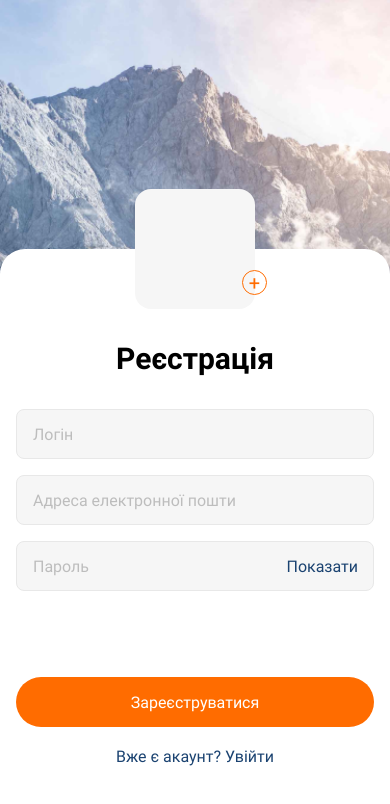
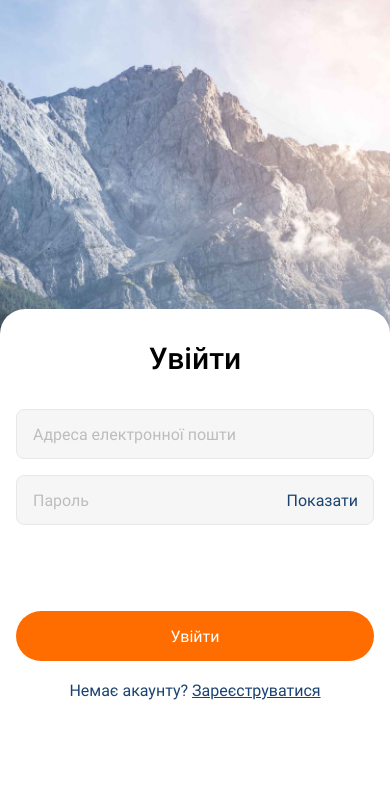
Before and after one commit to stdev33/got-react-native-hw01, a React Native app: screen / in a window 390 px wide. Shown: the top 804 px of the page. Built offline with nearby package versions, Linux system fonts and the light colour scheme.

Commit message:
hw 2. add LoginScreen and form event handlers

```diff
--- a/App.js
+++ b/App.js
@@ -1,7 +1,8 @@
 import { useFonts } from "expo-font";
 import { StatusBar } from "expo-status-bar";
 import { StyleSheet, Text, View } from "react-native";
-import RegistrationScreen from "./Screens/RegistrationScreen";
+// import RegistrationScreen from "./Screens/RegistrationScreen";
+import LoginScreen from "./Screens/LoginScreen";
 
 export default function App() {
   const [fontsLoaded] = useFonts({
@@ -16,7 +17,8 @@ export default function App() {
 
   return (
     <View style={styles.container}>
-      <RegistrationScreen />
+      {/* <RegistrationScreen /> */}
+      <LoginScreen />
       <StatusBar style="auto" />
     </View>
   );
--- a/Screens/LoginScreen.js
+++ b/Screens/LoginScreen.js
@@ -0,0 +1,191 @@
+import React, { useState } from "react";
+import {
+  View,
+  TextInput,
+  StyleSheet,
+  TouchableOpacity,
+  Text,
+  KeyboardAvoidingView,
+  TouchableWithoutFeedback,
+  Keyboard,
+  Platform,
+  ImageBackground,
+} from "react-native";
+import { colors } from "../styles/global";
+import BgImage from "../assets/images/photo_bg.png";
+
+export default function LoginScreen() {
+  const [email, setEmail] = useState("");
+  const [password, setPassword] = useState("");
+  const [showPassword, setShowPassword] = useState(false);
+  const [activeInput, setActiveInput] = useState(null);
+
+  const onEmailChange = (value) => {
+    setEmail(value);
+  };
+
+  const onPasswordChange = (value) => {
+    setPassword(value);
+  };
+
+  const onLogin = () => {
+    console.log(`Email: ${email} password: ${password}`);
+  };
+
+  const onSignUp = () => {
+    console.log("Sign up");
+  };
+
+  return (
+    <TouchableWithoutFeedback onPress={Keyboard.dismiss}>
+      <ImageBackground source={BgImage} style={styles.container}>
+        <KeyboardAvoidingView
+          behavior={Platform.OS === "ios" ? "padding" : "height"}
+          style={styles.formContainer}
+        >
+          <View style={styles.inputWrapper}>
+            <Text style={styles.title}>Увійти</Text>
+            <View style={styles.inputGroup}>
+              <TextInput
+                placeholder="Адреса електронної пошти"
+                placeholderTextColor={colors.placeholder}
+                autoCapitalize="none"
+                style={[
+                  styles.inputContainer,
+                  activeInput === "email" && styles.inputActive,
+                ]}
+                onFocus={() => setActiveInput("email")}
+                onBlur={() => setActiveInput(null)}
+                onChangeText={onEmailChange}
+              />
+              <View style={styles.passwordContainer}>
+                <TextInput
+                  placeholder="Пароль"
+                  placeholderTextColor={colors.placeholder}
+                  autoCapitalize="none"
+                  secureTextEntry={!showPassword}
+                  style={[
+                    styles.inputContainer,
+                    activeInput === "password" && styles.inputActive,
+                  ]}
+                  onFocus={() => setActiveInput("password")}
+                  onBlur={() => setActiveInput(null)}
+                  onChangeText={onPasswordChange}
+                />
+                <TouchableOpacity
+                  onPress={() => setShowPassword(!showPassword)}
+                  style={styles.showTextContainer}
+                >
+                  <Text style={styles.showText}>
+                    {showPassword ? "Сховати" : "Показати"}
+                  </Text>
+                </TouchableOpacity>
+              </View>
+            </View>
+          </View>
+        </KeyboardAvoidingView>
+        <View style={styles.buttonsContainer}>
+          <TouchableOpacity style={styles.registerButton} onPress={onLogin}>
+            <Text style={styles.registerButtonText}>Увійти</Text>
+          </TouchableOpacity>
+          <View style={styles.loginTextContainer}>
+            <Text style={styles.loginText}>Немає акаунту? </Text>
+            <TouchableOpacity onPress={onSignUp}>
+              <Text style={styles.registerText}>Зареєструватися</Text>
+            </TouchableOpacity>
+          </View>
+        </View>
+      </ImageBackground>
+    </TouchableWithoutFeedback>
+  );
+}
+
+const styles = StyleSheet.create({
+  container: {
+    flex: 1,
+    justifyContent: "flex-end",
+    width: "100%",
+  },
+  formContainer: {
+    backgroundColor: colors.white,
+    borderTopLeftRadius: 25,
+    borderTopRightRadius: 25,
+    paddingHorizontal: 16,
+    paddingTop: 32,
+    paddingBottom: 43,
+  },
+  inputWrapper: {
+    marginBottom: 32,
+  },
+  inputGroup: {
+    gap: 16,
+  },
+  title: {
+    fontSize: 30,
+    fontFamily: "Roboto-Medium",
+    textAlign: "center",
+    marginBottom: 33,
+  },
+  inputContainer: {
+    height: 50,
+    backgroundColor: colors.light_gray,
+    borderColor: colors.border_gray,
+    borderWidth: 1,
+    borderRadius: 8,
+    paddingHorizontal: 16,
+    fontSize: 16,
+    fontFamily: "Roboto-Regular",
+    color: colors.black_primary,
+  },
+  inputActive: {
+    backgroundColor: colors.white,
+    borderColor: colors.orange,
+  },
+  passwordContainer: {
+    position: "relative",
+  },
+  showTextContainer: {
+    position: "absolute",
+    right: 16,
+    top: 16,
+  },
+  showText: {
+    color: colors.blue,
+    fontSize: 16,
+    fontFamily: "Roboto-Regular",
+  },
+  buttonsContainer: {
+    backgroundColor: colors.white,
+    paddingTop: 11,
+    paddingHorizontal: 16,
+    paddingBottom: 144,
+  },
+  registerButton: {
+    backgroundColor: colors.orange,
+    borderRadius: 100,
+    height: 50,
+    justifyContent: "center",
+    alignItems: "center",
+  },
+  registerButtonText: {
+    color: colors.white,
+    fontSize: 16,
+    fontFamily: "Roboto-Regular",
+  },
+  loginTextContainer: {
+    flexDirection: "row",
+    justifyContent: "center",
+    marginTop: 20,
+  },
+  loginText: {
+    fontSize: 16,
+    fontFamily: "Roboto-Regular",
+    color: colors.blue,
+  },
+  registerText: {
+    fontSize: 16,
+    fontFamily: "Roboto-Regular",
+    color: colors.blue,
+    textDecorationLine: "underline",
+  },
+});
--- a/Screens/RegistrationPhotoPicker.js
+++ b/Screens/RegistrationPhotoPicker.js
@@ -6,6 +6,7 @@ import {
   Text,
   ImageBackground,
 } from "react-native";
+import { colors } from "../styles/global";
 
 export default function RegistrationPhotoPicker() {
   return (
@@ -33,7 +34,7 @@ const styles = StyleSheet.create({
   photoPlaceholder: {
     width: 120,
     height: 120,
-    backgroundColor: "#F6F6F6",
+    backgroundColor: colors.light_gray,
     borderRadius: 16,
     justifyContent: "center",
     alignItems: "center",
@@ -45,13 +46,13 @@ const styles = StyleSheet.create({
     width: 25,
     height: 25,
     borderWidth: 1,
-    borderColor: "#FF6C00",
+    borderColor: colors.orange,
     borderRadius: 12.5,
     justifyContent: "center",
     alignItems: "center",
   },
   addButtonText: {
-    color: "#FF6C00",
+    color: colors.orange,
     fontFamily: "Roboto-Regular",
     fontSize: 20,
   },
--- a/Screens/RegistrationScreen.js
+++ b/Screens/RegistrationScreen.js
@@ -11,12 +11,36 @@ import {
   Platform,
   ImageBackground,
 } from "react-native";
+import { colors } from "../styles/global";
 import RegistrationPhotoPicker from "./RegistrationPhotoPicker";
 import BgImage from "../assets/images/photo_bg.png";
 
 export default function RegistrationScreen() {
+  const [login, setLogin] = useState("");
+  const [email, setEmail] = useState("");
+  const [password, setPassword] = useState("");
   const [showPassword, setShowPassword] = useState(false);
   const [activeInput, setActiveInput] = useState(null);
+
+  const onLoginChange = (value) => {
+    setLogin(value);
+  };
+
+  const onEmailChange = (value) => {
+    setEmail(value);
+  };
+
+  const onPasswordChange = (value) => {
+    setPassword(value);
+  };
+
+  const onSignUp = () => {
+    console.log(`Login: ${login} email: ${email} password: ${password}`);
+  };
+
+  const onSignIn = () => {
+    console.log("Sign in");
+  };
 
   return (
     <TouchableWithoutFeedback onPress={Keyboard.dismiss}>
@@ -31,28 +55,33 @@ export default function RegistrationScreen() {
             <View style={styles.inputGroup}>
               <TextInput
                 placeholder="Логін"
-                placeholderTextColor="#BDBDBD"
+                placeholderTextColor={colors.placeholder}
+                autoCapitalize="none"
                 style={[
                   styles.inputContainer,
                   activeInput === "login" && styles.inputActive,
                 ]}
                 onFocus={() => setActiveInput("login")}
                 onBlur={() => setActiveInput(null)}
+                onChangeText={onLoginChange}
               />
               <TextInput
                 placeholder="Адреса електронної пошти"
-                placeholderTextColor="#BDBDBD"
+                placeholderTextColor={colors.placeholder}
+                autoCapitalize="none"
                 style={[
                   styles.inputContainer,
                   activeInput === "email" && styles.inputActive,
                 ]}
                 onFocus={() => setActiveInput("email")}
                 onBlur={() => setActiveInput(null)}
+                onChangeText={onEmailChange}
               />
               <View style={styles.passwordContainer}>
                 <TextInput
                   placeholder="Пароль"
-                  placeholderTextColor="#BDBDBD"
+                  placeholderTextColor={colors.placeholder}
+                  autoCapitalize="none"
                   secureTextEntry={!showPassword}
                   style={[
                     styles.inputContainer,
@@ -60,6 +89,7 @@ export default function RegistrationScreen() {
                   ]}
                   onFocus={() => setActiveInput("password")}
                   onBlur={() => setActiveInput(null)}
+                  onChangeText={onPasswordChange}
                 />
                 <TouchableOpacity
                   onPress={() => setShowPassword(!showPassword)}
@@ -74,12 +104,15 @@ export default function RegistrationScreen() {
           </View>
         </KeyboardAvoidingView>
         <View style={styles.buttonsContainer}>
-          <TouchableOpacity style={styles.registerButton} onPress={() => {}}>
+          <TouchableOpacity style={styles.registerButton} onPress={onSignUp}>
             <Text style={styles.registerButtonText}>Зареєструватися</Text>
           </TouchableOpacity>
-          <TouchableOpacity onPress={() => {}}>
-            <Text style={styles.loginLink}>Вже є акаунт? Увійти</Text>
-          </TouchableOpacity>
+          <View style={styles.loginTextContainer}>
+            <Text style={styles.loginText}>Вже є акаунт? </Text>
+            <TouchableOpacity onPress={onSignIn}>
+              <Text style={styles.registerText}>Увійти</Text>
+            </TouchableOpacity>
+          </View>
         </View>
       </ImageBackground>
     </TouchableWithoutFeedback>
@@ -93,7 +126,7 @@ const styles = StyleSheet.create({
     width: "100%",
   },
   formContainer: {
-    backgroundColor: "#FFFFFF",
+    backgroundColor: colors.white,
     borderTopLeftRadius: 25,
     borderTopRightRadius: 25,
     paddingHorizontal: 16,
@@ -108,23 +141,24 @@ const styles = StyleSheet.create({
   },
   title: {
     fontSize: 30,
-    fontFamily: "Roboto-Bold",
+    fontFamily: "Roboto-Medium",
     textAlign: "center",
     marginBottom: 33,
   },
   inputContainer: {
     height: 50,
-    backgroundColor: "#F6F6F6",
-    borderColor: "#E8E8E8",
+    backgroundColor: colors.light_gray,
+    borderColor: colors.border_gray,
     borderWidth: 1,
     borderRadius: 8,
     paddingHorizontal: 16,
     fontSize: 16,
     fontFamily: "Roboto-Regular",
-    color: "#212121",
+    color: colors.black_primary,
   },
   inputActive: {
-    borderColor: "#FF6C00",
+    backgroundColor: colors.white,
+    borderColor: colors.orange,
   },
   passwordContainer: {
     position: "relative",
@@ -135,33 +169,42 @@ const styles = StyleSheet.create({
     top: 16,
   },
   showText: {
-    color: "#1B4371",
+    color: colors.blue,
     fontSize: 16,
     fontFamily: "Roboto-Regular",
   },
   buttonsContainer: {
-    backgroundColor: "#FFFFFF",
+    backgroundColor: colors.white,
     paddingTop: 11,
     paddingHorizontal: 16,
     paddingBottom: 78,
   },
   registerButton: {
-    backgroundColor: "#FF6C00",
+    backgroundColor: colors.orange,
     borderRadius: 100,
     height: 50,
     justifyContent: "center",
     alignItems: "center",
   },
   registerButtonText: {
-    color: "#FFFFFF",
+    color: colors.white,
     fontSize: 16,
     fontFamily: "Roboto-Regular",
   },
-  loginLink: {
-    color: "#1B4371",
-    textAlign: "center",
+  loginTextContainer: {
+    flexDirection: "row",
+    justifyContent: "center",
     marginTop: 20,
+  },
+  loginText: {
     fontSize: 16,
     fontFamily: "Roboto-Regular",
+    color: colors.blue,
+  },
+  registerText: {
+    fontSize: 16,
+    fontFamily: "Roboto-Regular",
+    color: colors.blue,
+    textDecorationLine: "underline",
   },
 });
--- /dev/null
+++ b/styles/global.js
@@ -0,0 +1,9 @@
+export const colors = {
+  white: "#FFFFFF",
+  black_primary: "#212121",
+  light_gray: "#F6F6F6",
+  border_gray: "#E8E8E8",
+  blue: "#1B4371",
+  orange: "#FF6C00",
+  placeholder: "#BDBDBD",
+};
```
